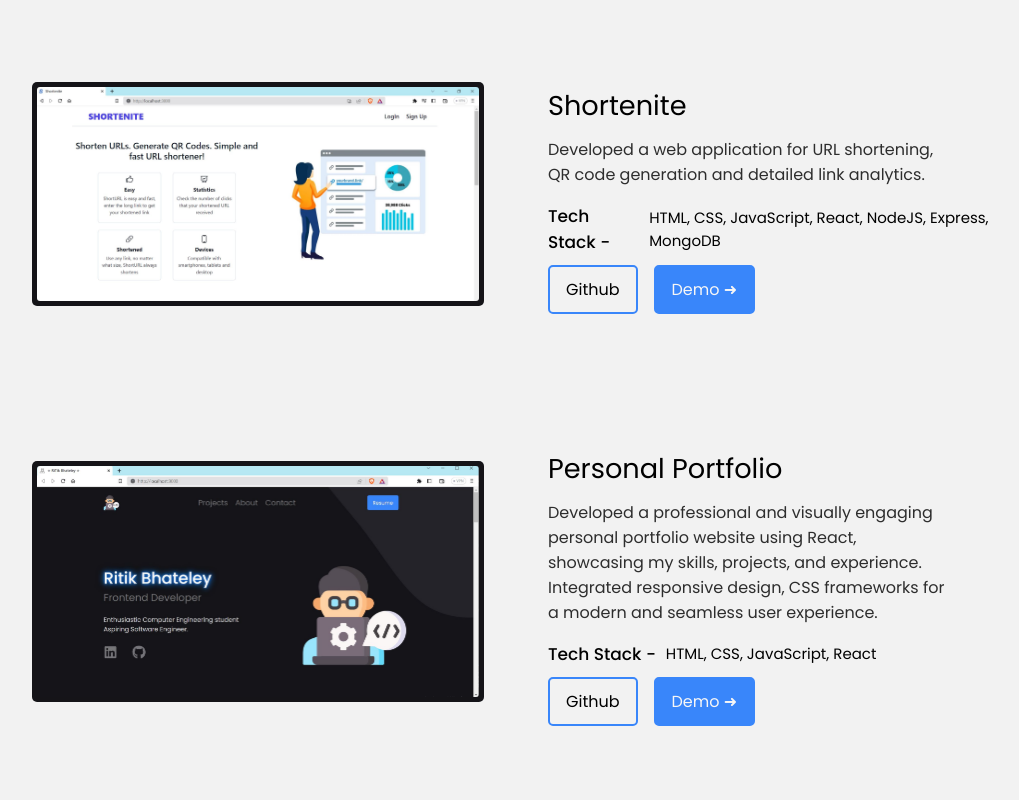
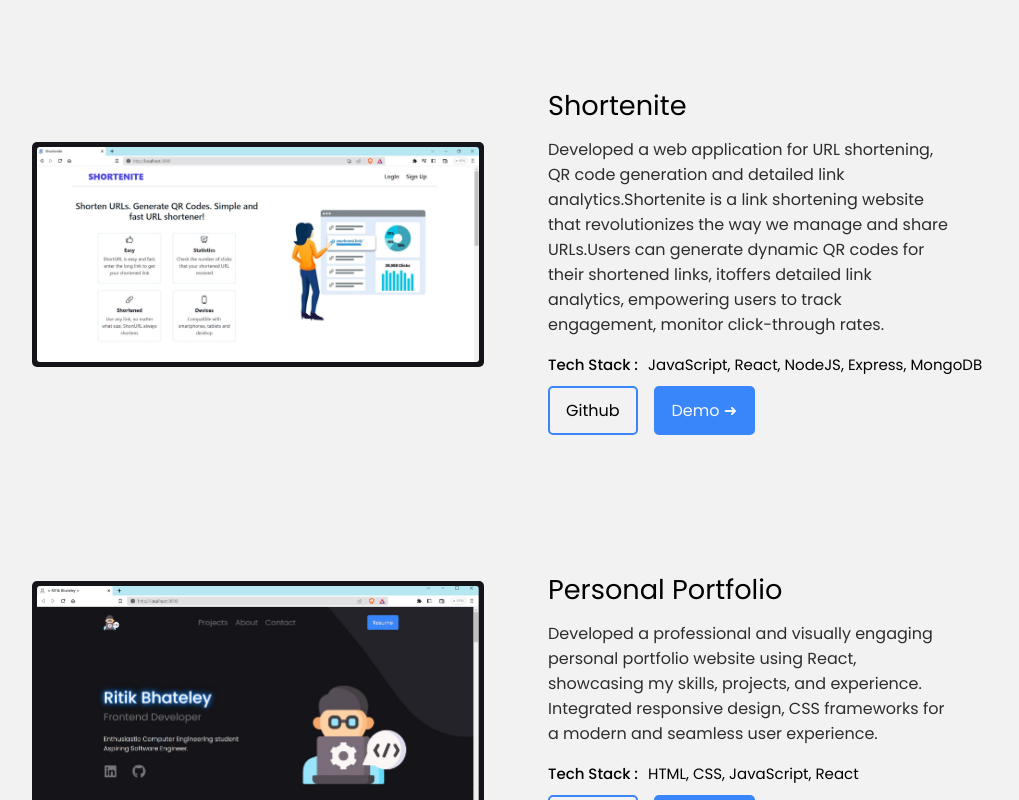
Before and after one commit to ritik-078/Personal-Portfolio, a React (Create React App) app: page / in a window 1280 px wide. Shown: the part 980-1780 px from the top of the page, without its empty margins (124-1143 px from the left). Built offline with nearby package versions, Linux system fonts and the light colour scheme.

Commit message:
Desc Added

```diff
--- a/src/components/Projects/ProjectCard/ProjectCard.js
+++ b/src/components/Projects/ProjectCard/ProjectCard.js
@@ -19,7 +19,7 @@ function ProjectCard() {
             <h4>{list.title}</h4>
             <p>{list.description}</p>
             <Stack>
-              <span className="stackTitle">Tech Stack -</span>
+              <span className="stackTitle">Tech Stack :</span>
               <span className="tags">{list.tech_stack}</span>
             </Stack>
             <BtnGroup>
--- a/src/components/Projects/ProjectCard/ProjectCardElements.js
+++ b/src/components/Projects/ProjectCard/ProjectCardElements.js
@@ -63,7 +63,7 @@ export const Stack = styled.div`
   .stackTitle {
     font-weight: 500;
     margin-right: 10px;
-    font-size: 17px;
+    font-size: 15px;
   }
 
   .tags {
--- a/src/components/Projects/data/ProjectData.js
+++ b/src/components/Projects/data/ProjectData.js
@@ -8,8 +8,8 @@ export const ProjectList = [
   {
     img: Shortenite,
     title: "Shortenite",
-    description: "Developed a web application for URL shortening, QR code generation and detailed link analytics.",
-    tech_stack: "HTML, CSS, JavaScript, React, NodeJS, Express, MongoDB",
+    description: "Developed a web application for URL shortening, QR code generation and detailed link analytics.Shortenite is a link shortening website that revolutionizes the way we manage and share URLs.Users can generate dynamic QR codes for their shortened links, itoffers detailed link analytics, empowering users to track engagement, monitor click-through rates.",
+    tech_stack: " JavaScript, React, NodeJS, Express, MongoDB",
     github_url: "https://github.com/ritik-078/shortenite",
     demo_url: "https://github.com/ritik-078/shortenite",
   },
```
Also changed, not shown: 6 other files (tests, documents, lock files or other folders).
